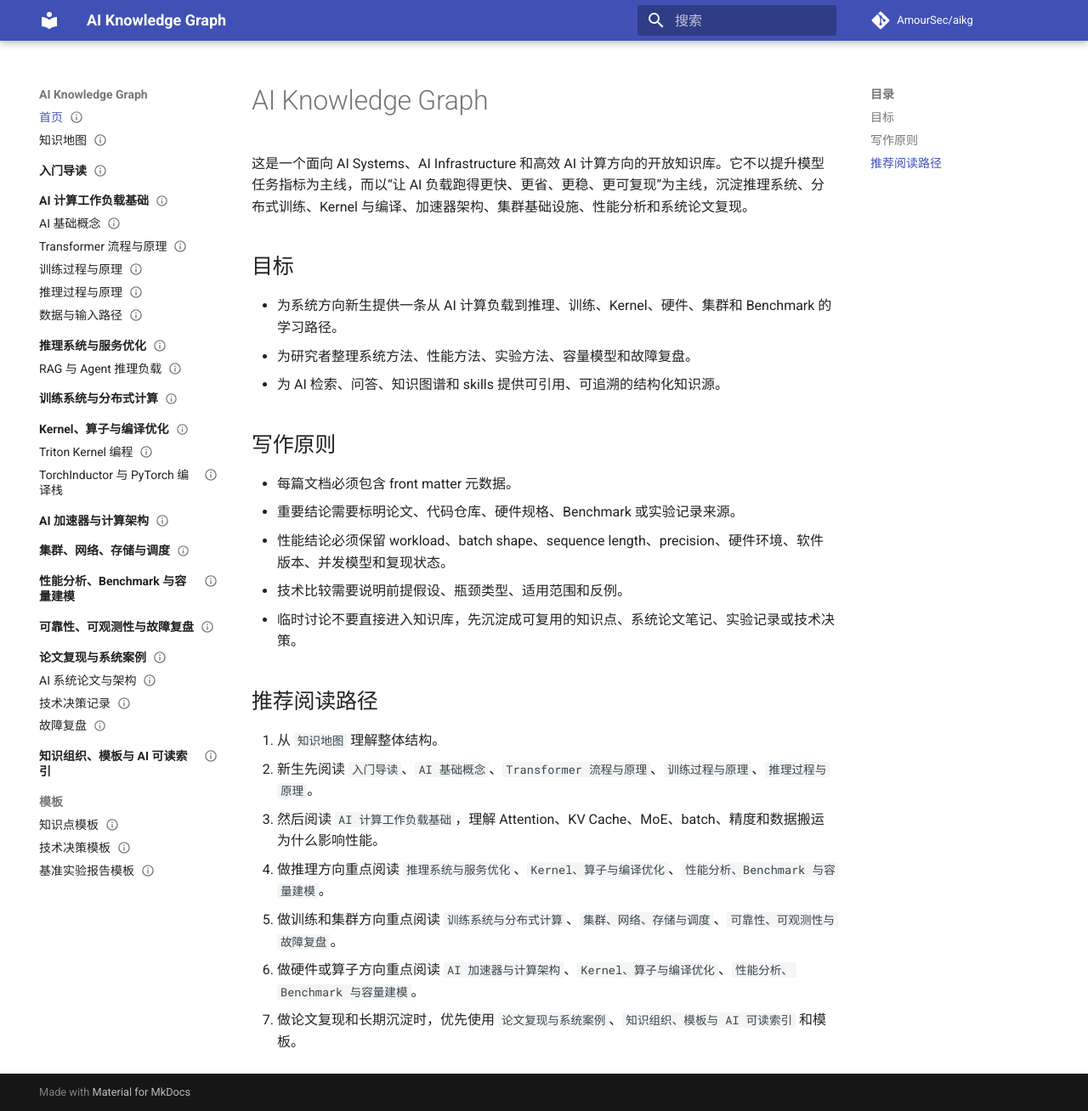
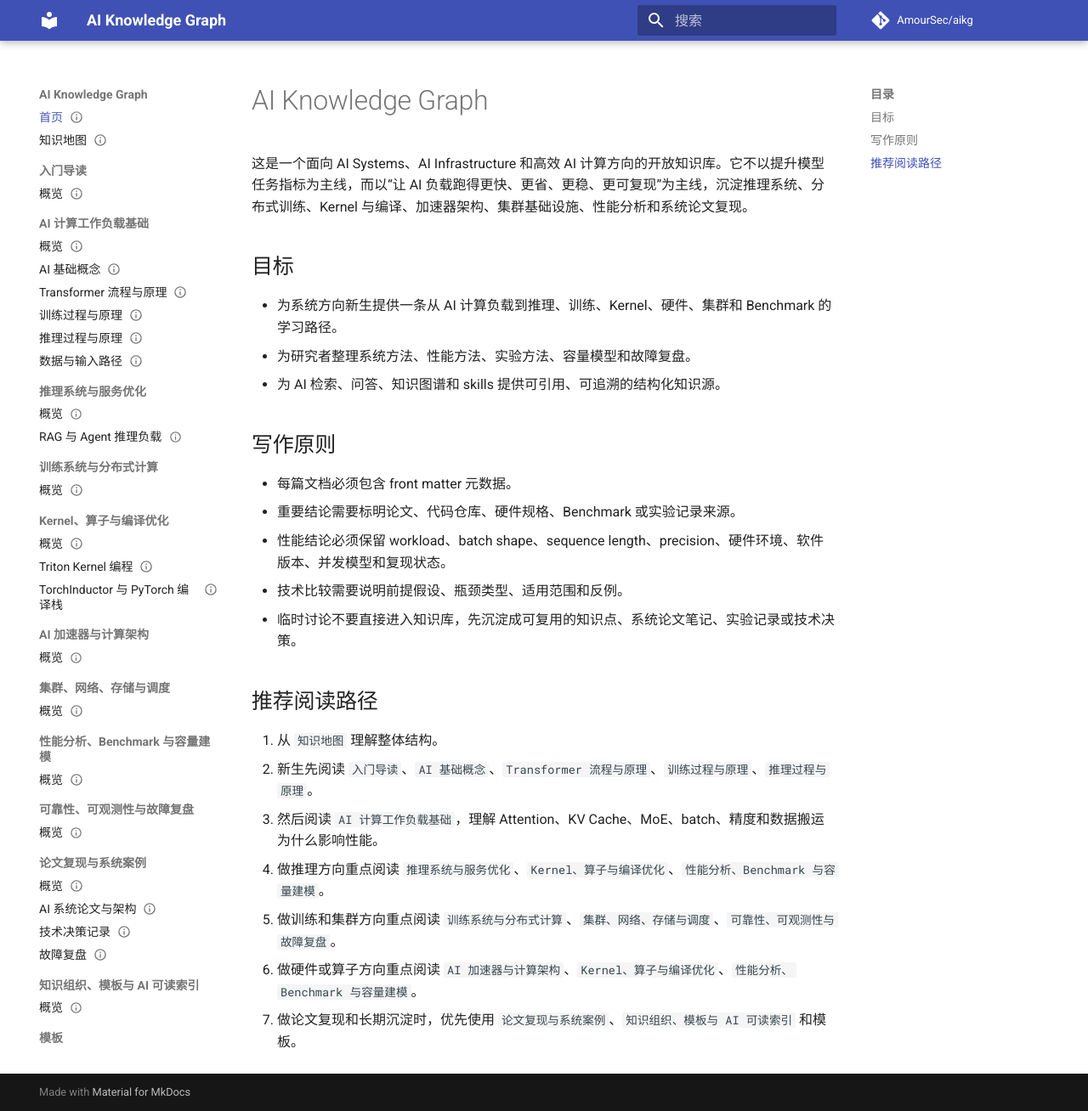
Before and after one commit to AmourSec/aikg, an MkDocs documentation site: the page built from docs/index.md, in a window 1280 px wide and 1308 px high. Shown: the whole window at 85% size. Built offline with MkDocs 1.6.1 and Material for MkDocs 9.7.7, drawn with Linux system fonts in a browser that asks for light colours; comment, search, counter and statistics services are not loaded; some of the changed lines change nothing that is shown.

Commit message:
Make sidebar sections expandable

```diff
--- a/mkdocs.yml
+++ b/mkdocs.yml
@@ -11,7 +11,6 @@
   features:
     - navigation.sections
     - navigation.expand
-    - navigation.indexes
     - navigation.top
     - search.suggest
     - search.highlight
@@ -58,38 +57,38 @@
   - 首页: index.md
   - 知识地图: knowledge-map.md
   - 入门导读:
-      - 01-getting-started/index.md
+      - 概览: 01-getting-started/index.md
   - AI 计算工作负载基础:
-      - 02-ai-workloads/index.md
+      - 概览: 02-ai-workloads/index.md
       - AI 基础概念: 02-ai-workloads/ai-fundamentals.md
       - Transformer 流程与原理: 02-ai-workloads/transformer.md
       - 训练过程与原理: 02-ai-workloads/training-primer.md
       - 推理过程与原理: 02-ai-workloads/inference-primer.md
       - 数据与输入路径: 02-ai-workloads/data-paths.md
   - 推理系统与服务优化:
-      - 03-inference-systems/index.md
+      - 概览: 03-inference-systems/index.md
       - RAG 与 Agent 推理负载: 03-inference-systems/rag-agent-workloads.md
   - 训练系统与分布式计算:
-      - 04-training-systems/index.md
+      - 概览: 04-training-systems/index.md
   - Kernel、算子与编译优化:
-      - 05-kernels-compilers/index.md
+      - 概览: 05-kernels-compilers/index.md
       - Triton Kernel 编程: 05-kernels-compilers/triton.md
       - TorchInductor 与 PyTorch 编译栈: 05-kernels-compilers/torchinductor.md
   - AI 加速器与计算架构:
-      - 06-accelerators-architecture/index.md
+      - 概览: 06-accelerators-architecture/index.md
   - 集群、网络、存储与调度:
-      - 07-cluster-infra/index.md
+      - 概览: 07-cluster-infra/index.md
   - 性能分析、Benchmark 与容量建模:
-      - 08-benchmark-capacity/index.md
+      - 概览: 08-benchmark-capacity/index.md
   - 可靠性、可观测性与故障复盘:
-      - 09-reliability-observability/index.md
+      - 概览: 09-reliability-observability/index.md
   - 论文复现与系统案例:
-      - 10-papers-cases/index.md
+      - 概览: 10-papers-cases/index.md
       - AI 系统论文与架构: 10-papers-cases/ai-system-architecture.md
       - 技术决策记录: 10-papers-cases/adr.md
       - 故障复盘: 10-papers-cases/failure-cases.md
   - 知识组织、模板与 AI 可读索引:
-      - 11-knowledge-index/index.md
+      - 概览: 11-knowledge-index/index.md
   - 模板:
       - 知识点模板: 99-templates/knowledge-note.md
       - 技术决策模板: 99-templates/adr.md
```
